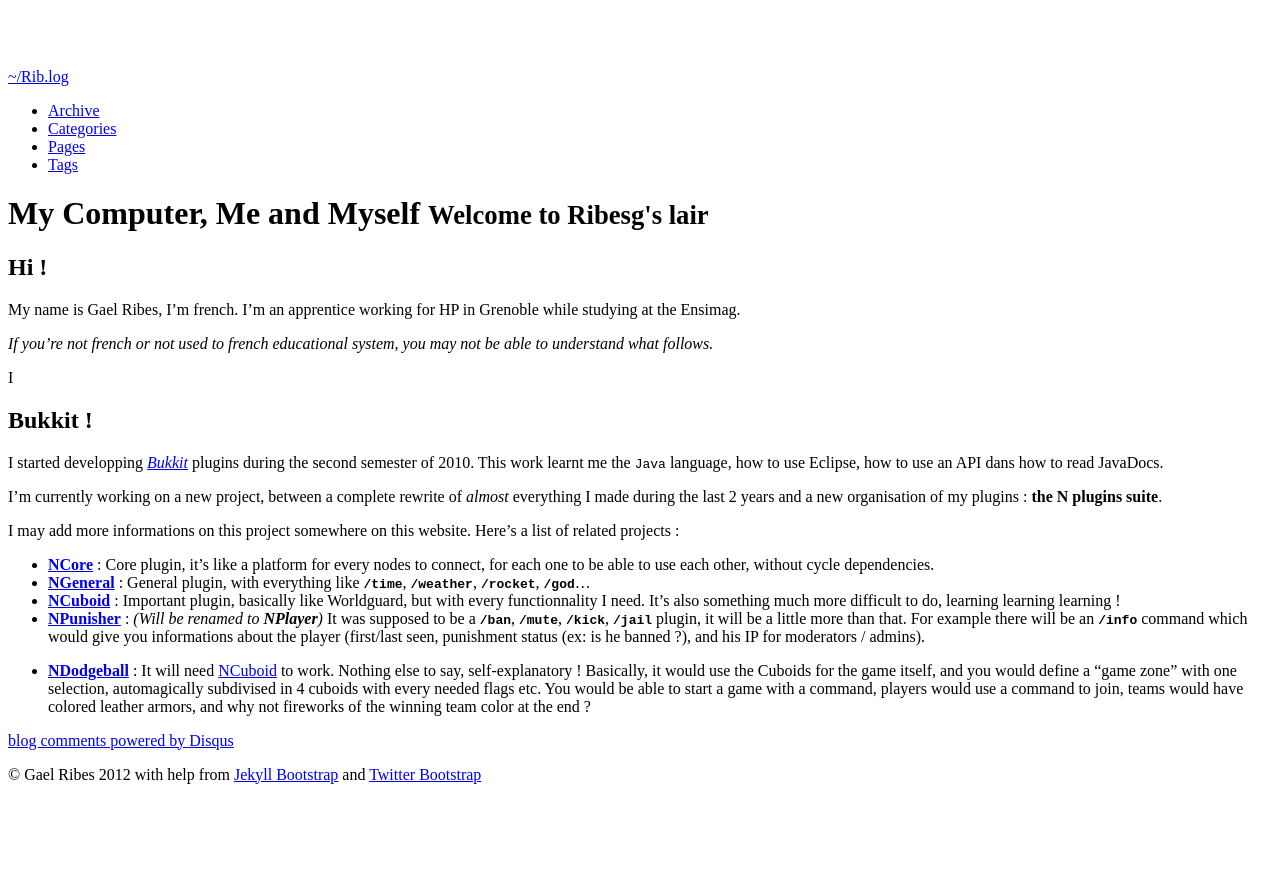
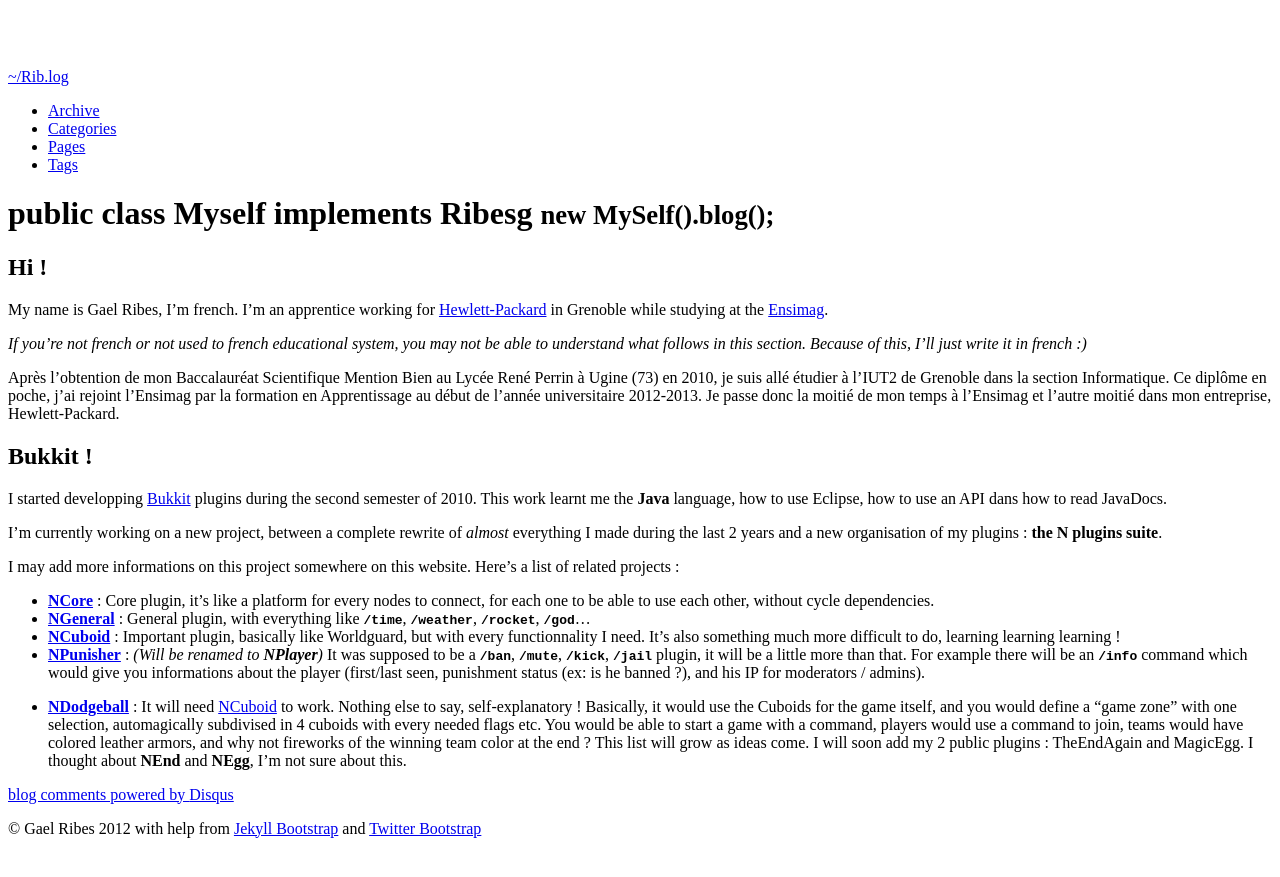
Before and after one commit to CeramicTitan/ribesg.github.com, a Jekyll site: the page built from index.md, in a window 1280 px wide. Shown: the top 877 px of the page. Built offline with Jekyll 4.4.1, drawn with Linux system fonts in a browser that asks for light colours; nearby versions of some CDN libraries; comment, search, counter and statistics services are not loaded.

Commit message:
Edited index again

```diff
--- a/index.md
+++ b/index.md
@@ -1,19 +1,19 @@
 ---
 layout: page
-title: My Computer, Me and Myself
-tagline: Welcome to Ribesg's lair
+title: public class Myself implements Ribesg
+tagline: new MySelf().blog();
 ---
 {% include JB/setup %}
 
 ## Hi !
-My name is Gael Ribes, I'm french. I'm an apprentice working for HP in Grenoble while studying at the Ensimag.
+My name is Gael Ribes, I'm french. I'm an apprentice working for [Hewlett-Packard][] in Grenoble while studying at the [Ensimag][].
 
-_If you're not french or not used to french educational system, you may not be able to understand what follows._
+_If you're not french or not used to french educational system, you may not be able to understand what follows in this section. Because of this, I'll just write it in french :)_
 
-I
+Après l'obtention de mon Baccalauréat Scientifique Mention Bien au Lycée René Perrin à Ugine (73) en 2010, je suis allé étudier à l'IUT2 de Grenoble dans la section Informatique. Ce diplôme en poche, j'ai rejoint l'Ensimag par la formation en Apprentissage au début de l'année universitaire 2012-2013. Je passe donc la moitié de mon temps à l'Ensimag et l'autre moitié dans mon entreprise, Hewlett-Packard.
 
 ## Bukkit !
-I started developping _[Bukkit][]_ plugins during the second semester of 2010. This work learnt me the `Java` language, how to use Eclipse, how to use an API dans how to read JavaDocs.
+I started developping [Bukkit][] plugins during the second semester of 2010. This work learnt me the **Java** language, how to use Eclipse, how to use an API dans how to read JavaDocs.
 
 I'm currently working on a new project, between a complete rewrite of _almost_ everything I made during the last 2 years and a new organisation of my plugins : **the N plugins suite**.
 
@@ -23,12 +23,18 @@ I may add more informations on this project somewhere on this website. Here's a
 * **[NCuboid][]** : Important plugin, basically like Worldguard, but with every functionnality I need. It's also something much more difficult to do, learning learning learning !
 * **[NPunisher][]** : _(Will be renamed to **NPlayer**)_ It was supposed to be a **`/ban`**, **`/mute`**, **`/kick`**, **`/jail`** plugin, it will be a little more than that. For example there will be an **`/info`** command which would give you informations about the player (first/last seen, punishment status (ex: is he banned ?), and his IP for moderators / admins).
 * **[NDodgeball][]** : It will need [NCuboid][] to work. Nothing else to say, self-explanatory ! Basically, it would use the Cuboids for the game itself, and you would define a "game zone" with one selection, automagically subdivised in 4 cuboids with every needed flags etc. You would be able to start a game with a command, players would use a command to join, teams would have colored leather armors, and why not fireworks of the winning team color at the end ?
+This list will grow as ideas come. I will soon add my 2 public plugins : TheEndAgain and MagicEgg. I thought about **NEnd** and **NEgg**, I'm not sure about this.
 
 
 {% include JB/comments %}
 
 <!--- Under this lines are links defined --->
+[Ensimag]: http://ensimag.grenoble-inp.fr/ "Ensimag"
+
+[Hewlett-Packard]: http://fr.wikipedia.org/wiki/Hewlett-Packard "Hewlett-Packard"
+
 [Bukkit]: http://bukkit.org "Bukkit Forums"
+
 [NCore]: https://github.com/Ribesg/NCore "NCore plugin repository"
 [NGeneral]: https://github.com/Ribesg/NGeneral "NGeneral plugin repository"
 [NCuboid]: https://github.com/Ribesg/NCuboid "NCuboid plugin repository"
```
